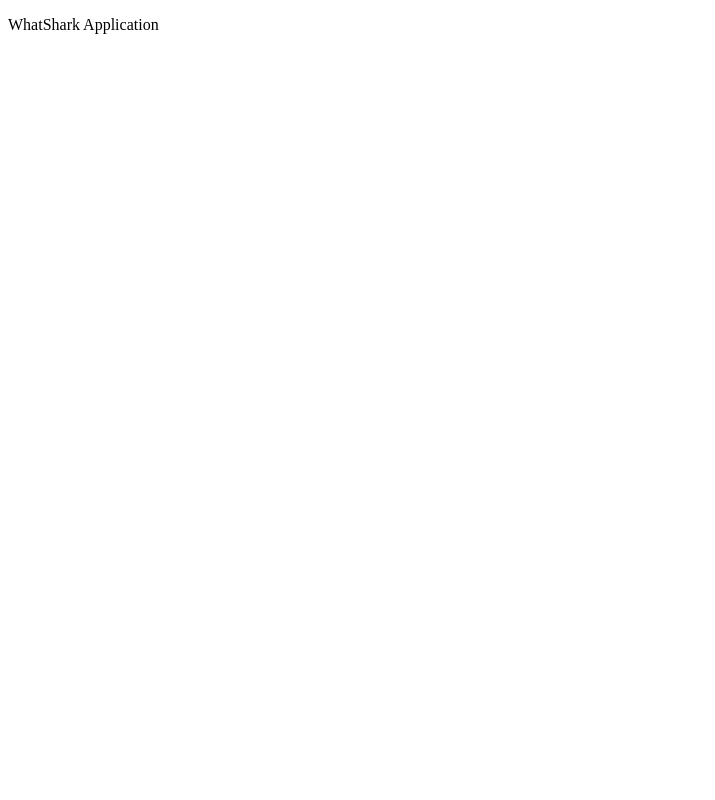
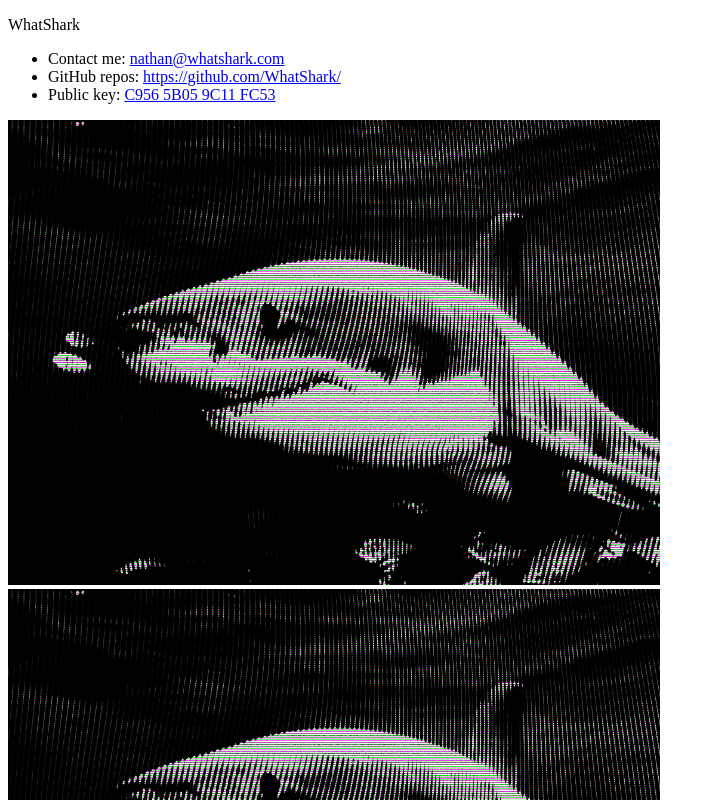
Before and after one commit to WhatShark/portfolio, a Next.js app: page / in a window 1280 px wide. Shown: the top 800 px of the page, without its empty margins (0-715 px from the left). Built offline with nearby package versions, Linux system fonts and the light colour scheme.

Commit message:
Essential details & AWS Amplify image test

```diff
--- a/pages/index.tsx
+++ b/pages/index.tsx
@@ -1,8 +1,21 @@
 import type { NextPage } from 'next'
+import profilePic from '../public/shark.png'
+import Link from 'next/link'
+import Image from 'next/image'
 
 const Home: NextPage = () => {
   return (
-    <p>WhatShark Application</p>
+    <div>
+      <p>WhatShark</p>
+      <ul>
+        <li>Contact me: <Link href="mailto:nathan@whatshark.com">nathan@whatshark.com</Link></li>
+        <li>GitHub repos: <Link href="https://github.com/WhatShark/">https://github.com/WhatShark/</Link></li>
+        <li>Public key: <Link href="/public-key.pub">C956 5B05 9C11 FC53</Link></li>
+      </ul>
+
+      <img alt="Picture of a great white shark. Distorted." src="/shark.png"></img>
+      <Image src={profilePic} alt="Picture of a great white shark. Distorted." />
+    </div>
   )
 }
 
```
Also changed, not shown: public/shark.png (added), 1 other file (tests, documents, lock files or other folders).
